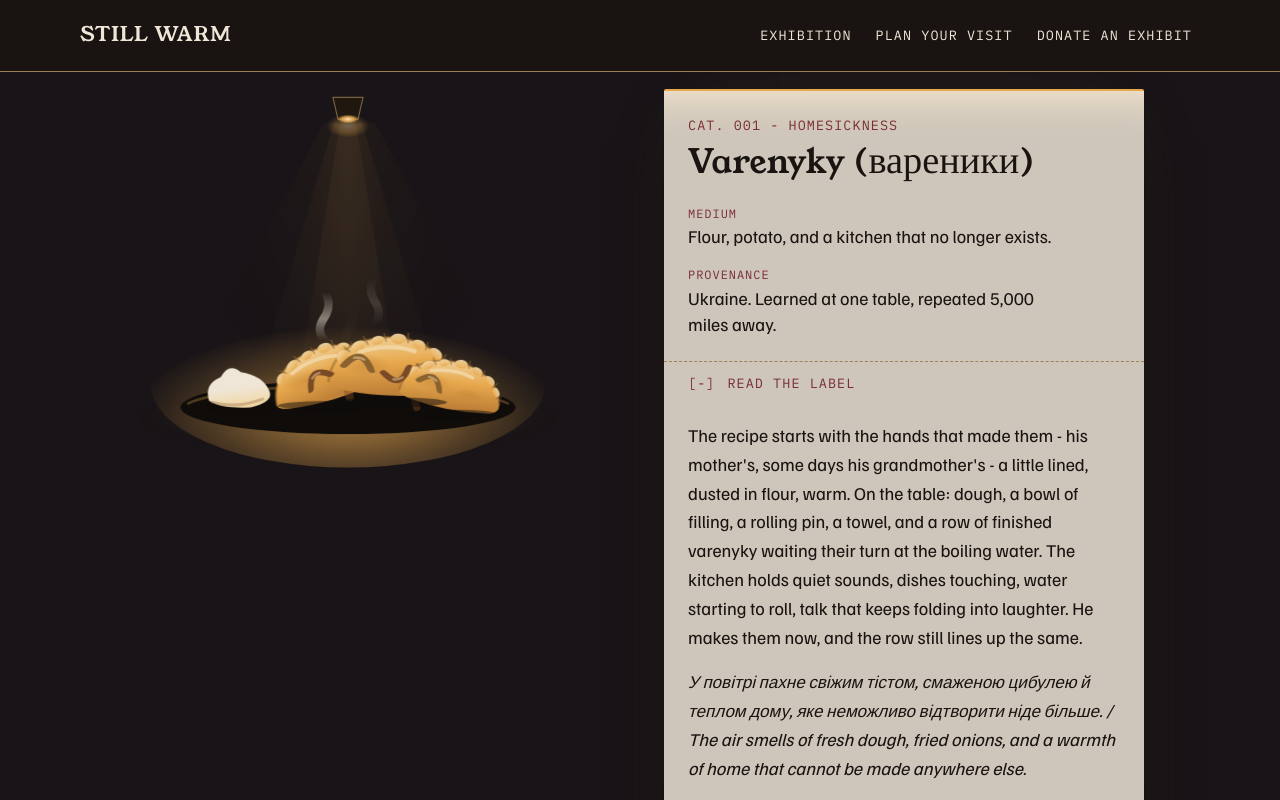
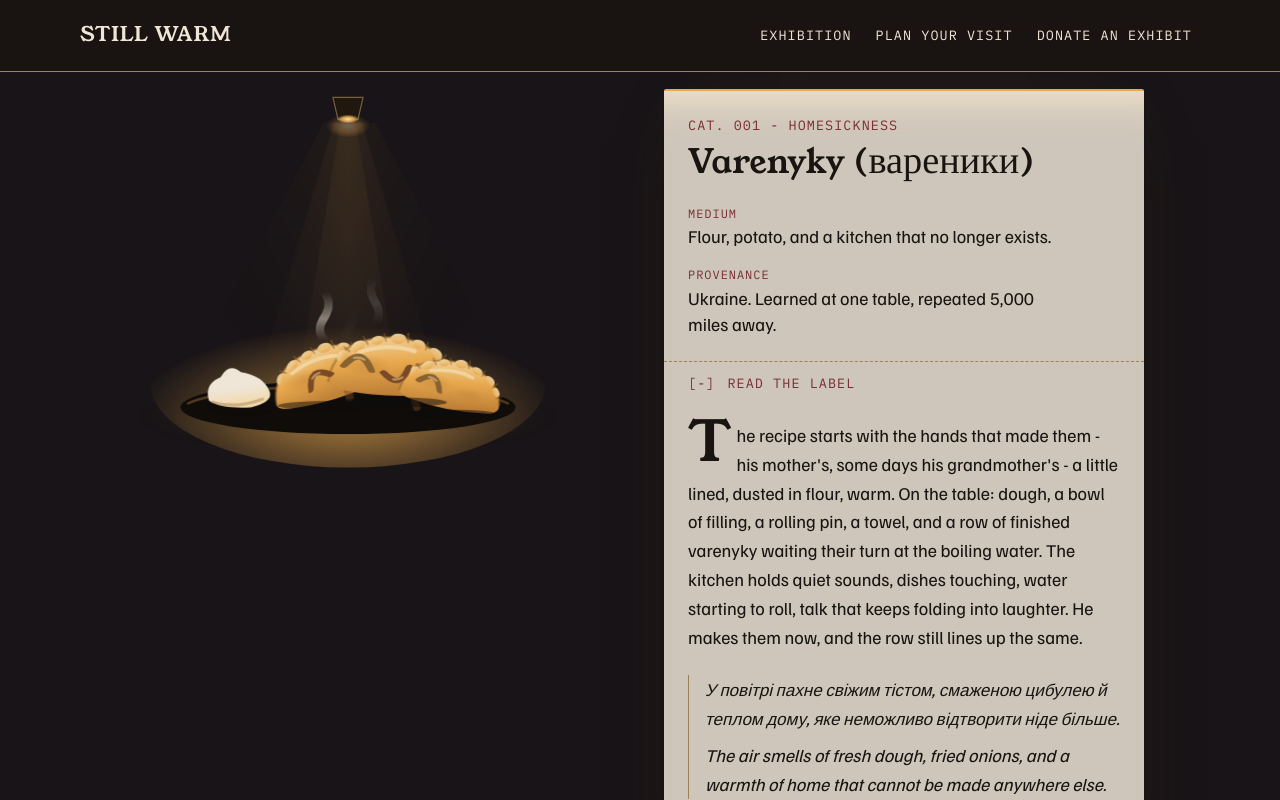
Before and after one commit to nazboyko/still-warm, a React (Vite) app: page / in a window 1280 px wide. Both pictures are taken after a click on the button "Missing someone". Shown: the part 1408-2208 px from the top of the page. Built offline with nearby package versions, Linux system fonts and the light colour scheme.

Commit message:
open the memory with a drop cap

```diff
--- a/src/components/exhibition/Placard.css
+++ b/src/components/exhibition/Placard.css
@@ -171,10 +171,26 @@
   padding-block: var(--space-4) var(--space-6);
 }
 
-.placard-story-region p {
-  padding-bottom: var(--space-4);
+.placard-story-region > p {
+  margin-bottom: var(--space-6);
 }
 
+/* The memory opens the way a printed label does, not the way a paragraph in a
+   box does: one letter in the display face, cut into the first three lines. */
+.placard-story-region > p:first-of-type::first-letter {
+  float: left;
+  margin-right: 0.08em;
+  font-family: var(--font-display);
+  font-size: 3.1em;
+  line-height: 0.78;
+}
+
+/* The line meant to be felt rather than read, stood behind a brass rule - the
+   same voice the curator's note uses just below the card. */
 .placard-sensory {
+  display: grid;
+  gap: var(--space-2);
+  padding-left: var(--space-4);
+  border-left: 1px solid var(--brass);
   font-style: italic;
 }
--- a/src/components/exhibition/Placard.tsx
+++ b/src/components/exhibition/Placard.tsx
@@ -172,14 +172,11 @@ export function Placard({
             <p>{exhibit.story}</p>
             <p className="placard-sensory">
               {exhibit.sensoryNative ? (
-                <>
-                  <span lang={exhibit.sensoryNative.lang}>
-                    {exhibit.sensoryNative.text}
-                  </span>{" "}
-                  /{" "}
-                </>
+                <span lang={exhibit.sensoryNative.lang}>
+                  {exhibit.sensoryNative.text}
+                </span>
               ) : null}
-              {exhibit.sensory}
+              <span>{exhibit.sensory}</span>
             </p>
             <PlacardWalk
               from={exhibit}
```
Also changed, not shown: 1 other file (tests, documents, lock files or other folders).
